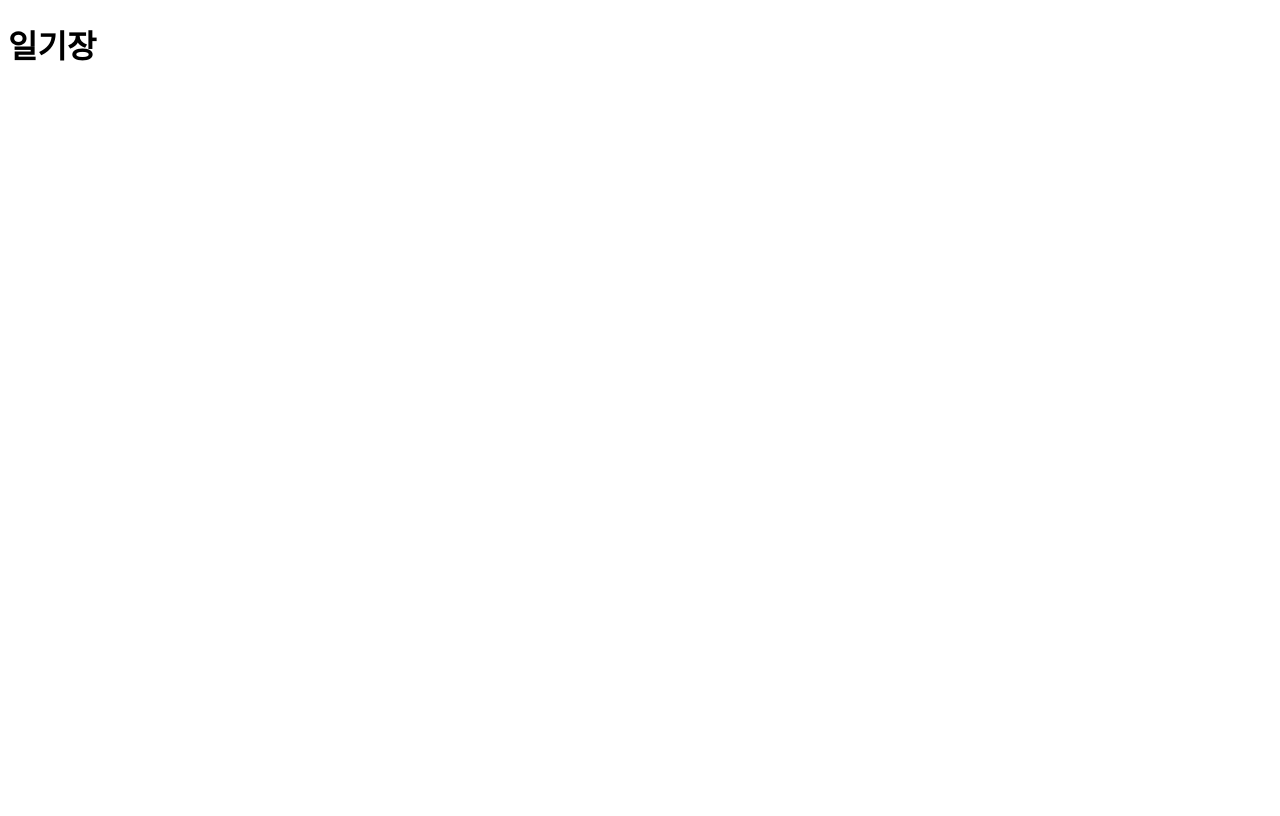
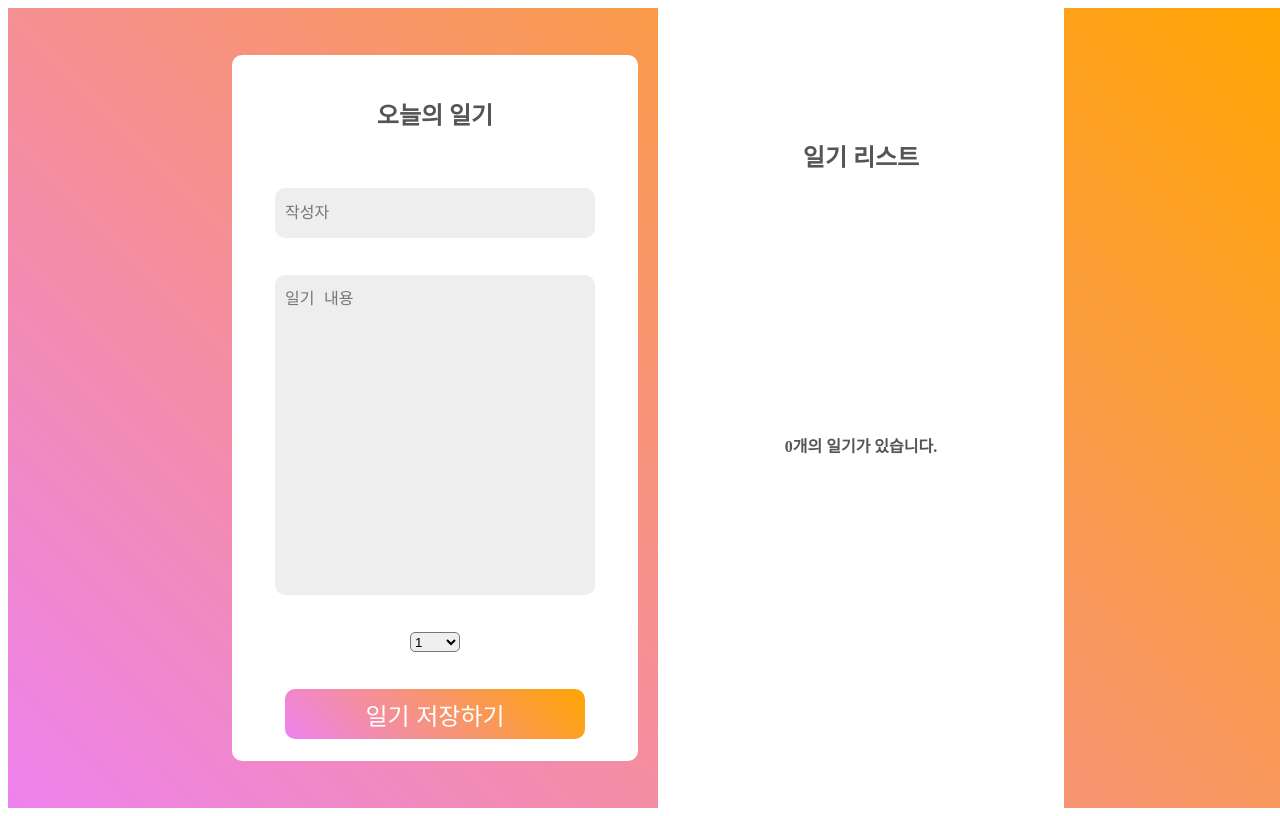
Before and after one commit to geunsoo96/todolist-study, a React (Create React App) app in the folder todolist/: page / in a window 1280 px wide. Built offline with nearby package versions, Linux system fonts and the light colour scheme; the HTML template or start-up script is replaced by a standard one.

Commit message:
다이어리 제작 및 간단한 기능 구현

```diff
--- a/todolist/src/App.js
+++ b/todolist/src/App.js
@@ -1,10 +1,82 @@
 import "./App.css";
-
+import DiaryEditor from "./components/DiaryEditor";
+import DiaryList from "./components/DiaryList";
+import styled from "styled-components";
+import { useState, useRef } from "react";
+const Root = styled.div`
+  box-sizing: border-box;
+  margin: 0;
+  padding: 0;
+  width: 100vw;
+  height: 100vh;
+  display: flex;
+  justify-content: center;
+  align-items: center;
+  background: linear-gradient(45deg, Violet, Orange);
+  transition: 1s;
+`;
+// const DummyList = [
+//   {
+//     id: 1,
+//     author: "짱구 원장님",
+//     content: "자 짱구야 팬티 벗어야지",
+//     emotion: 5,
+//     created_date: new Date().getTime(),
+//   },
+//   {
+//     id: 2,
+//     author: "집게사장",
+//     content: "이봐 징징이 거기 동전 좀 주워줘",
+//     emotion: 2,
+//     created_date: new Date().getTime(),
+//   },
+//   {
+//     id: 3,
+//     author: "도라애몽",
+//     content: "진구야 말하고 싸랬잖아",
+//     emotion: 1,
+//     created_date: new Date().getTime(),
+//   },
+//   {
+//     id: 4,
+//     author: "아구몬",
+//     content: "태일아 많이 컸구나",
+//     emotion: 1,
+//     created_date: new Date().getTime(),
+//   },
+// ];
 function App() {
+  const [data, setData] = useState([]);
+  const dataId = useRef(0);
+  const onCreate = (author, content, emotion) => {
+    const created_date = new Date().getTime();
+    const newItem = {
+      author,
+      content,
+      emotion,
+      created_date,
+      id: dataId.current,
+    };
+    dataId.current += 1;
+    setData([newItem, ...data]);
+  };
+  const onRemove = (targetId) => {
+    console.log(`${targetId}가 삭제되었습니다.`);
+    const newDiaryList = data.filter((it) => it.id !== targetId);
+    setData(newDiaryList);
+  };
+  const onEdit = (targetId, newContent) => {
+    setData(
+      data.map((it) =>
+        it.id === targetId ? { ...it, content: newContent } : it
+      )
+    );
+  };
   return (
-    <>
-      <h1>일기장</h1>
-    </>
+    <Root>
+      <DiaryEditor onCreate={onCreate} />
+      <DiaryList onEdit={onEdit} onRemove={onRemove} diaryList={data} />
+    </Root>
   );
 }
 
--- /dev/null
+++ b/todolist/src/components/DiaryEditor.js
@@ -0,0 +1,147 @@
+import { useState, useRef } from "react";
+import styled from "styled-components";
+const DiaryParent = styled.div`
+  width: 400px;
+  height: 700px;
+  margin: 10px;
+  display: flex;
+  flex-direction: column;
+  justify-content: space-around;
+  align-items: center;
+  border: 3px solid white;
+  border-radius: 10px;
+  background-color: white;
+  & > h2 {
+    color: #555;
+    font-size: 1.5rem;
+  }
+  & > input {
+    width: 300px;
+    height: 30px;
+    padding: 10px;
+    background-color: #eee;
+    border: none;
+    border-radius: 10px;
+    color: #555;
+    font-size: 1rem;
+  }
+  & > textarea {
+    width: 300px;
+    height: 300px;
+    padding: 10px;
+    resize: none;
+    background-color: #eee;
+    border: none;
+    border-radius: 10px;
+    color: #555;
+    font-size: 1rem;
+  }
+  & > select {
+    width: 50px;
+    height: 20px;
+    border: 1px solid #777;
+    border-radius: 5px;
+  }
+  & > button {
+    width: 300px;
+    height: 50px;
+    border: none;
+    border-radius: 10px;
+    color: white;
+    font-size: 1.5rem;
+    background: linear-gradient(45deg, Violet, Orange);
+  }
+`;
+const DiaryEditor = ({ onCreate }) => {
+  const authorInput = useRef();
+  const contentInput = useRef();
+  const [state, setState] = useState({
+    author: "",
+    content: "",
+    emotion: 1,
+  });
+  // 첫번째 방식
+  // const [author, setAuthor] = useState("");
+  /* value={author} */
+  /* onChange={(e)=>{
+    setAuthor(e.target.value)
+  }} */
+  // const [content, setContent] = useState("");
+  // 두번째 방식
+  /*
+          <input
+          name="author"
+          value={state.author}
+          onChange={(e) => {
+            setState({
+              ...state,
+              author: e.target.value,
+            });
+          }}
+        />
+        <textarea
+          value={state.content}
+          onChange={(e) => {
+            setState({
+              ...state,
+              content: e.target.value,
+            });
+          }}
+        ></textarea>
+  */
+  const handleChangeState = (e) => {
+    setState({
+      ...state,
+      [e.target.name]: e.target.value,
+    });
+  };
+  const handleSubmit = () => {
+    if (state.author.length < 1) {
+      // alert("작성자는 최소 1글자 이상 입력해주세요");
+      // focus
+      authorInput.current.focus();
+      return;
+    }
+    if (state.content.length < 5) {
+      // alert("일기 본문은 최소 5글자 이상 입력해주세요");
+      // focus
+      contentInput.current.focus();
+      return;
+    }
+    onCreate(state.author, state.content, state.emotion);
+    alert("저장이 완료되었습니다.");
+    setState({
+      author: "",
+      content: "",
+      emotion: 1,
+    });
+  };
+  return (
+    <DiaryParent className="DiaryEditor">
+      <h2>오늘의 일기</h2>
+      <input
+        ref={authorInput}
+        name="author"
+        value={state.author}
+        onChange={handleChangeState}
+        placeholder="작성자"
+      />
+      <textarea
+        ref={contentInput}
+        name="content"
+        value={state.content}
+        onChange={handleChangeState}
+        placeholder="일기 내용"
+      ></textarea>
+      <select name="emotion" value={state.emotion} onChange={handleChangeState}>
+        <option value={1}>1</option>
+        <option value={2}>2</option>
+        <option value={3}>3</option>
+        <option value={4}>4</option>
+        <option value={5}>5</option>
+      </select>
+      <button onClick={handleSubmit}>일기 저장하기</button>
+    </DiaryParent>
+  );
+};
+export default DiaryEditor;
--- /dev/null
+++ b/todolist/src/components/DiaryItem.js
@@ -0,0 +1,95 @@
+import { useRef, useState } from "react";
+import styled from "styled-components";
+const ItemParent = styled.div`
+  width: 333px;
+  background: linear-gradient(45deg, Violet, Orange);
+  border-radius: 10px;
+  padding: 10px;
+  margin: 5px;
+  color: white;
+  & > div:nth-child(1) {
+    border-bottom: 1px solid white;
+    & > span:nth-child(3) {
+      font-size: 14px;
+    }
+  }
+  & > button {
+    width: 120px;
+    border: none;
+    border-radius: 5px;
+    background-color: white;
+    color: violet;
+    cursor: pointer;
+  }
+`;
+const Diaryitem = ({
+  onEdit,
+  onRemove,
+  author,
+  content,
+  created_date,
+  emotion,
+  id,
+}) => {
+  const [isEdit, setIsEdit] = useState(false);
+  const toggleIsEdit = () => setIsEdit(!isEdit);
+  const [localContent, setLocalContent] = useState(content);
+  const localContentInput = useRef();
+  const handleRemove = () => {
+    if (window.confirm(`${id}번째 일기를 정말 삭제 하시겠습니까?`)) {
+      onRemove(id);
+    }
+  };
+  const handleQuitEdit = () => {
+    setIsEdit(false);
+    setLocalContent(content);
+  };
+  const handleEdit = () => {
+    if (localContent.length < 5) {
+      localContentInput.current.focus();
+      return;
+    }
+    if (window.confirm(`일기를 수정하시겠습니까?`)) {
+      onEdit(id, localContent);
+      toggleIsEdit();
+    }
+  };
+  return (
+    <ItemParent>
+      <div>
+        <span>
+          작성자: {author} | 감정점수: {emotion}
+        </span>
+        <br />
+        <span>{new Date(created_date).toLocaleString()}</span>
+      </div>
+      <div>
+        {isEdit ? (
+          <>
+            <textarea
+              ref={localContentInput}
+              value={localContent}
+              onChange={(e) => setLocalContent(e.target.value)}
+            ></textarea>
+          </>
+        ) : (
+          <>{content}</>
+        )}
+      </div>
+      {isEdit ? (
+        <>
+          <button onClick={handleQuitEdit}>수정 취소</button>
+          &nbsp;
+          <button onClick={handleEdit}>수정 완료</button>
+        </>
+      ) : (
+        <>
+          <button onClick={handleRemove}>삭제하기</button>
+          &nbsp;
+          <button onClick={toggleIsEdit}>수정하기</button>
+        </>
+      )}
+    </ItemParent>
+  );
+};
+export default Diaryitem;
--- /dev/null
+++ b/todolist/src/components/DiaryList.js
@@ -0,0 +1,37 @@
+import styled from "styled-components";
+import Diaryitem from "./DiaryItem";
+const ListParent = styled.div`
+  width: 400px;
+  height: 100vh;
+  margin: 10px;
+  display: flex;
+  flex-direction: column;
+  justify-content: space-around;
+  align-items: center;
+  border: 3px solid white;
+  background-color: white;
+  color: #555;
+`;
+const DiaryList = ({ onEdit, onRemove, diaryList }) => {
+  return (
+    <ListParent className="DiaryList">
+      <h2>일기 리스트</h2>
+      <h4>{diaryList.length}개의 일기가 있습니다.</h4>
+      <div>
+        {diaryList.map((it) => (
+          <Diaryitem key={it.id} {...it} onEdit={onEdit} onRemove={onRemove} />
+        ))}
+      </div>
+    </ListParent>
+  );
+};
+DiaryList.defaultProps = { diaryList: [] };
+export default DiaryList;
+{
+  /* <div key={it.id}>
+<div>작성자: {it.author}</div>
+<div>일기: {it.content}</div>
+<div>감정: {it.emotion}</div>
+<div>작성 시간: {it.created_date}</div>
+</div> */
+}
```
